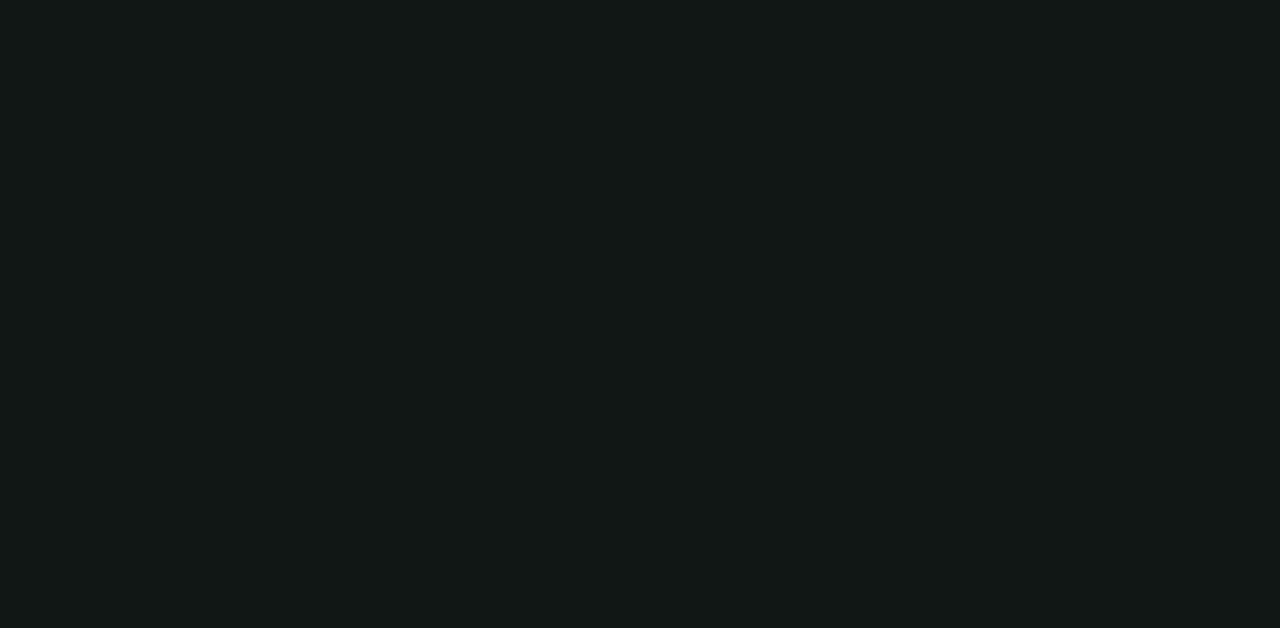
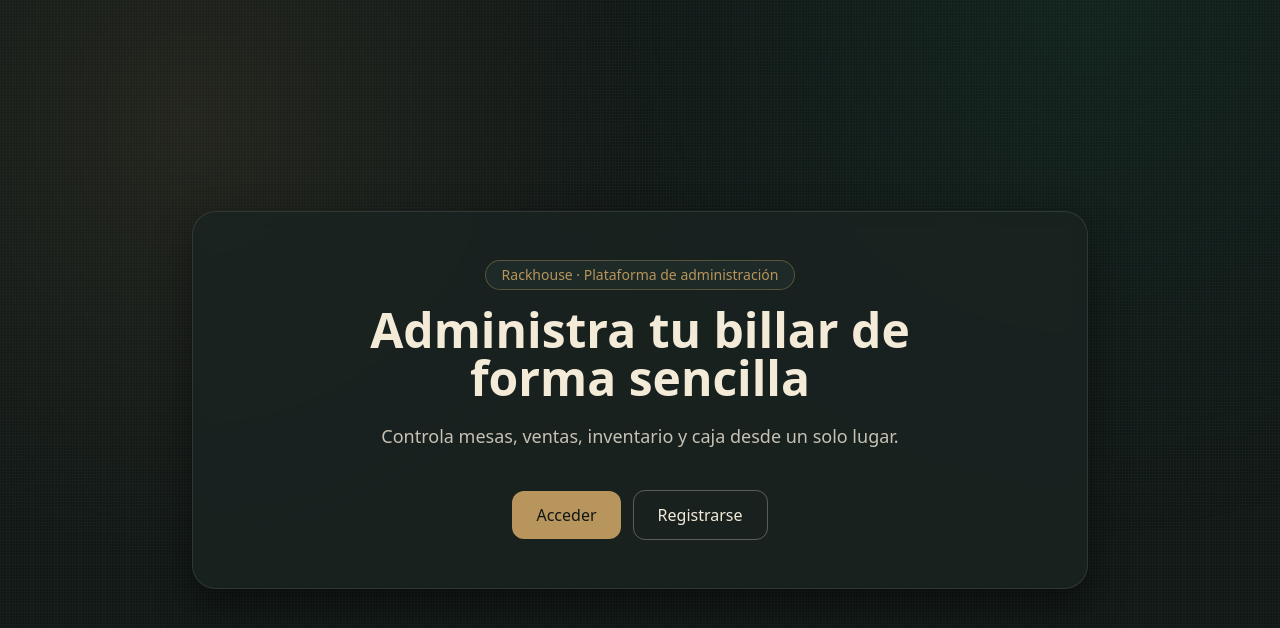
Before and after one commit to MoyRb/Billar, a Next.js app: page / in a window 1280 px wide. Before the commit this address had no page. Shown: the top 628 px of the page. Built offline with nearby package versions, Linux system fonts and the light colour scheme.

Commit message:
Add public home landing page and remove root login redirects

```diff
--- a/app/page.tsx
+++ b/app/page.tsx
@@ -1,5 +1,41 @@
-import { redirect } from "next/navigation";
+import Link from 'next/link';
 
 export default function HomePage() {
-  redirect("/login");
+  return (
+    <main className="relative flex min-h-screen items-center justify-center overflow-hidden bg-rack-obsidian px-6 py-16">
+      <div className="pointer-events-none absolute inset-0 bg-radial-rack opacity-60" />
+      <div className="pointer-events-none absolute inset-0 bg-grain" />
+
+      <section className="relative w-full max-w-4xl rounded-3xl border border-white/10 bg-rack-shell/80 p-8 shadow-rack-lg backdrop-blur sm:p-12">
+        <div className="mx-auto max-w-2xl text-center">
+          <p className="mb-4 inline-flex rounded-full border border-rack-gold/40 bg-rack-panel/60 px-4 py-1 text-sm text-rack-gold">
+            Rackhouse · Plataforma de administración
+          </p>
+
+          <h1 className="text-3xl font-semibold leading-tight text-rack-cream sm:text-5xl">
+            Administra tu billar de forma sencilla
+          </h1>
+
+          <p className="mt-5 text-base text-rack-cream/80 sm:text-lg">
+            Controla mesas, ventas, inventario y caja desde un solo lugar.
+          </p>
+
+          <div className="mt-10 flex flex-col items-center justify-center gap-3 sm:flex-row">
+            <Link
+              href="/login"
+              className="inline-flex w-full items-center justify-center rounded-xl bg-rack-gold px-6 py-3 font-medium text-rack-obsidian transition hover:brightness-110 sm:w-auto"
+            >
+              Acceder
+            </Link>
+            <Link
+              href="/registro"
+              className="inline-flex w-full items-center justify-center rounded-xl border border-rack-cream/30 bg-transparent px-6 py-3 font-medium text-rack-cream transition hover:bg-rack-cream/10 sm:w-auto"
+            >
+              Registrarse
+            </Link>
+          </div>
+        </div>
+      </section>
+    </main>
+  );
 }
--- a/middleware.ts
+++ b/middleware.ts
@@ -4,9 +4,6 @@ import { createServerClient } from '@supabase/ssr';
 const protectedRoutes = ['/dashboard', '/mesas', '/ventas', '/productos', '/inventario', '/caja', '/clientes', '/reservaciones', '/reportes', '/configuracion'];
 
 export async function middleware(request: NextRequest) {
-  if (request.nextUrl.pathname === '/') {
-    return NextResponse.redirect(new URL('/login', request.url));
-  }
 
   const response = NextResponse.next({ request });
   const supabase = createServerClient(
--- a/next.config.ts
+++ b/next.config.ts
@@ -1,15 +1,5 @@
 import type { NextConfig } from 'next';
 
-const nextConfig: NextConfig = {
-  async redirects() {
-    return [
-      {
-        source: '/',
-        destination: '/login',
-        permanent: false,
-      },
-    ];
-  },
-};
+const nextConfig: NextConfig = {};
 
 export default nextConfig;
```
